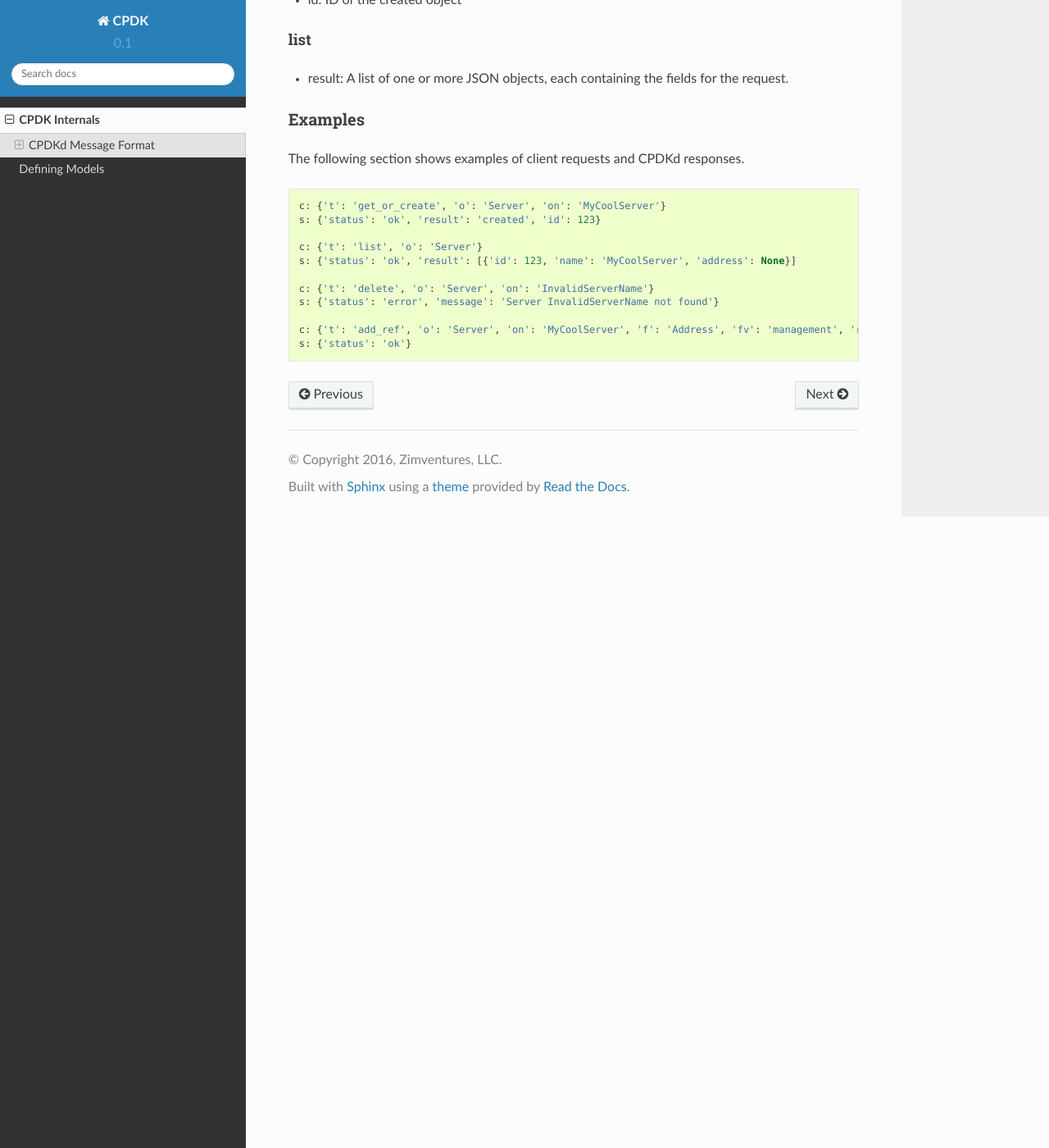
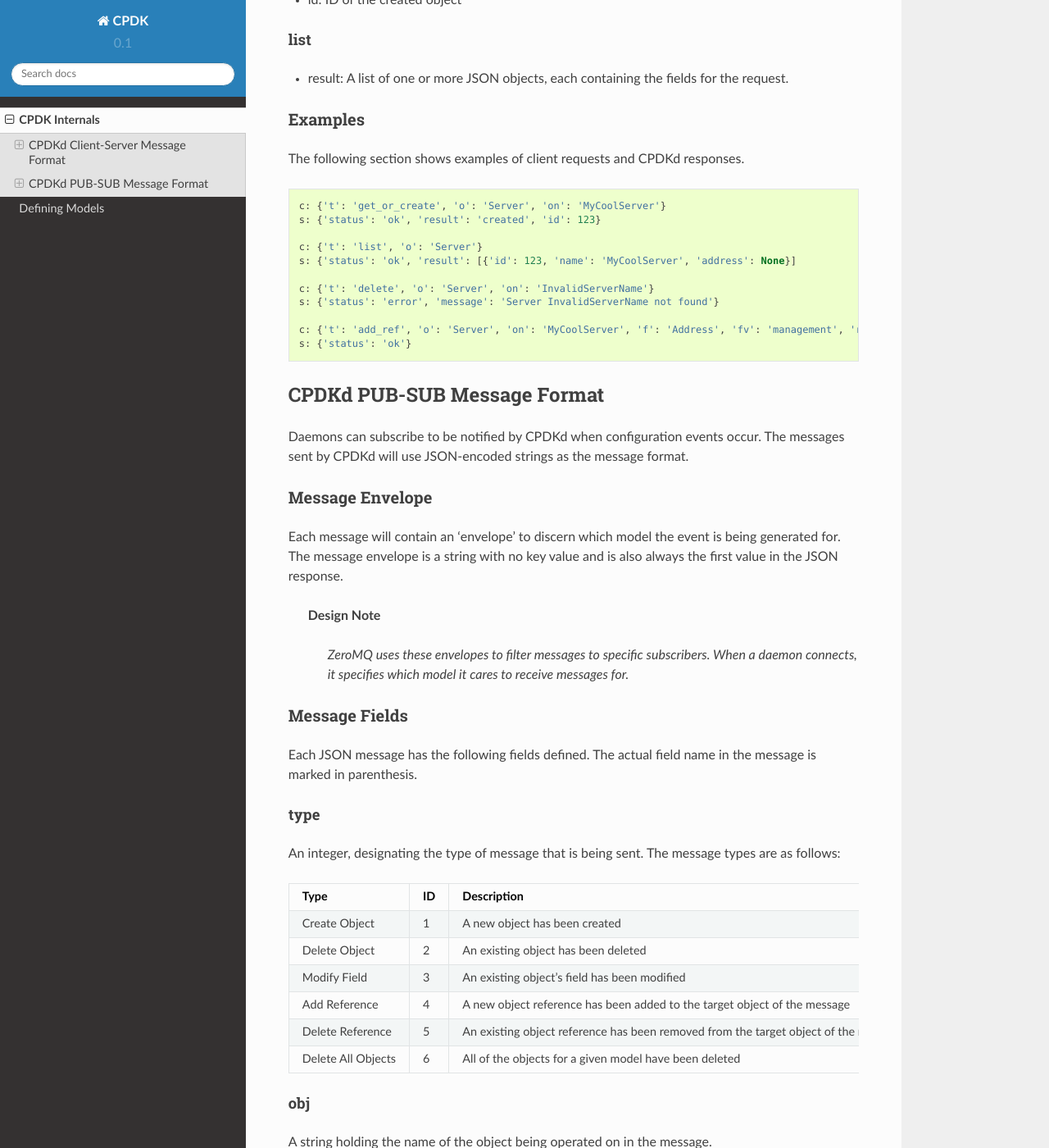
Before and after one commit to YingGan/cpdk, a Sphinx documentation site: the page built from docs/internals.rst, in a window 1280 px wide and 1400 px high, scrolled down 1816 px. Shown: the whole window at 82% size. Built offline with Sphinx 7.4.7 and the Read the Docs theme 2.0.0, drawn with Linux system fonts in a browser that asks for light colours; some of the changed text lies outside the part shown.

Commit message:
Issue #25
Adding documentation for the CPDKd pub-sub channel.

```diff
--- a/CPDKd.py
+++ b/CPDKd.py
@@ -152,8 +152,6 @@ def process_config_msg(msg, zmq_pub_socket):
         except NoResultFound:
             response['status'] = 'error'
             response['message'] = '%s %s not found' % (model.__class__.__name__, msg['on'])
-
-        print response
 
     elif msg['t'] == 'create':  # Create a new object
         new_model = model.__class__()
--- a/docs/internals.rst
+++ b/docs/internals.rst
@@ -7,9 +7,9 @@ This section describes CPDK internal APIs and protocols.
 
 .. _cpdk-CPDKd-message-format:
 
-====================
-CPDKd Message Format
-====================
+==================================
+CPDKd Client-Server Message Format
+==================================
 Client-Server communication with CPDKd uses a JSON-based messaging format over a ZeroMQ REQ-REP channel.
 Every time a message is sent to CPDKd, a reply is issued in return. The response contains the status of the client
 request and any data that may be required by the request.
@@ -96,3 +96,110 @@ The following section shows examples of client requests and CPDKd responses. ::
 
    c: {'t': 'add_ref', 'o': 'Server', 'on': 'MyCoolServer', 'f': 'Address', 'fv': 'management', 'rv': 'addresses'}
    s: {'status': 'ok'}
+
+
+============================
+CPDKd PUB-SUB Message Format
+============================
+
+Daemons can subscribe to be notified by CPDKd when configuration events occur. The messages sent by CPDKd will use
+JSON-encoded strings as the message format.
+
+Message Envelope
+----------------
+Each message will contain an 'envelope' to discern which model the event is being generated for.
+The message envelope is a string with no key value and is also always the first value in the JSON response.
+
+   **Design Note**
+
+      *ZeroMQ uses these envelopes to filter messages to specific subscribers. When a daemon connects, it specifies
+      which model it cares to receive messages for.*
+
+
+Message Fields
+--------------
+Each JSON message has the following fields defined. The actual field name in the message is marked in parenthesis.
+
+type
+^^^^
+An integer, designating the type of message that is being sent. The message types are as follows:
+
++-------------------+---+-------------------------------------------------------------------------------------+
+|      Type         | ID| Description                                                                         |
++===================+===+=====================================================================================+
+|   Create Object   | 1 | A new object has been created                                                       |
++-------------------+---+-------------------------------------------------------------------------------------+
+|   Delete Object   | 2 | An existing object has been deleted                                                 |
++-------------------+---+-------------------------------------------------------------------------------------+
+|   Modify Field    | 3 | An existing object's field has been modified                                        |
++-------------------+---+-------------------------------------------------------------------------------------+
+|   Add Reference   | 4 | A new object reference has been added to the target object of the message           |
++-------------------+---+-------------------------------------------------------------------------------------+
+| Delete Reference  | 5 | An existing object reference has been removed from the target object of the message |
++-------------------+---+-------------------------------------------------------------------------------------+
+| Delete All Objects| 6 | All of the objects for a given model have been deleted                              |
++-------------------+---+-------------------------------------------------------------------------------------+
+
+
+obj
+^^^^
+A string holding the name of the object being operated on in the message.
+
+field
+^^^^^
+Only used in modify, add reference, and delete reference messages.
+
+For modify messages, this is the name of the field in the object which has been modified.
+For add and delete reference messages this is the model type of the referring object.
+
+value
+^^^^^
+Only used in modify, add reference, and delete reference messages.
+
+For modify messages, this is the new value of the field.
+For add and delete reference messages, this is the name of the object of the referring object.
+
+Examples
+--------
+
+In these examples, assume the following models have been defined: ::
+
+   class DepartmentModel(CPDKModel):
+      employees = relationship("EmployeeModel")
+
+   class EmployeeModel(CPDKModel):
+      salary = Column(Float)
+      department_id = Column(Integer, ForeignKey('departmentmodel.id'))
+
+A new EmployeeModel has been created ::
+
+   ['EmployeeModel', {'type': 1, 'obj': 'John Doe'}]
+
+An existing EmployeeModel has been deleted ::
+
+   ['EmployeeModel', {'type': 2, 'obj': 'John Doe'}]
+
+Change the salary field for an EmployeeModel ::
+
+   ['EmployeeModel', {'type': 3,
+                      'obj': 'John Doe',
+                      'field': 'salary',
+                      'value': 75000.00}]
+
+Add an EmployeeModel object reference to a DepartmentModel object ::
+
+   ['DepartmentModel', {'type': 4,
+                        'obj', 'Sales',
+                        'field': 'EmployeeModel',
+                        'value': 'John Doe'}]
+
+Remove an EmployeeModel object reference from a DepartmentModel object ::
+
+   ['DepartmentModel', {'type': 5,
+                        'obj': 'Sales',
+                        'field': 'EmployeeModel',
+                        'value': 'John Doe'}]
+
+Delete all EmployeeModel objects - *BE CAREFUL DOING THIS!* ::
+
+   ['EmployeeModel', {'type': 6}]
```
